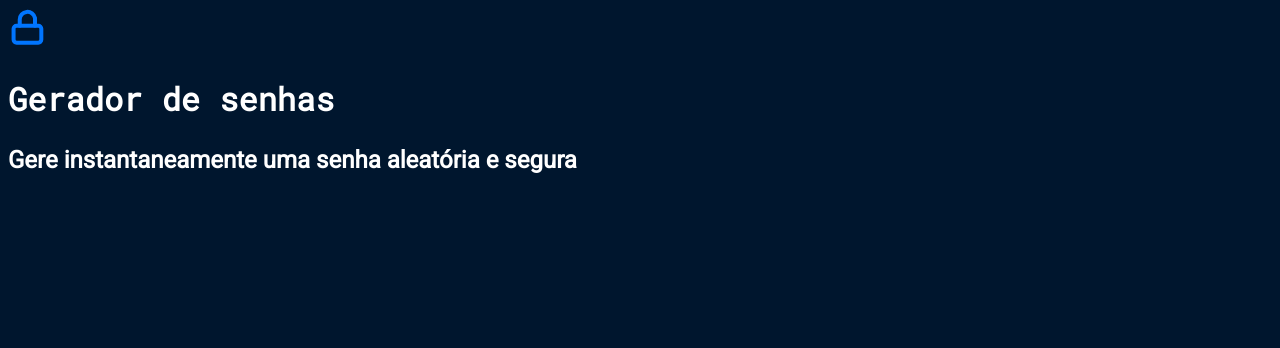
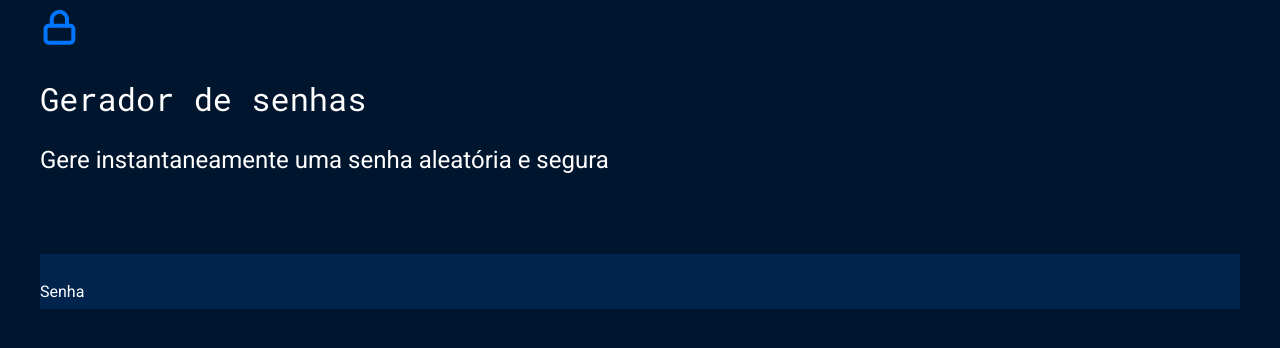
Before and after one commit to LucasMiguel0/Seguranca-digital, a plain HTML site: page index.html in a window 1280 px wide. Drawn offline with Linux system fonts and the light colour scheme.

Commit message:
terminei a aula 2

```diff
--- a/index.html
+++ b/index.html
@@ -6,10 +6,19 @@
     <title>Gerador de senhas</title>
     <link rel="stylesheet" href="style.css">
 </head>
+
 <body>
-    <img src="unlock.svg" alt="cadeado fechado">
-    <h2 class="titulo-principal">Gerador de senhas</h2>
-    <h3 class="titulo-secundario">Gere instantaneamente uma senha aleatória e segura</h3>
+    <section class="conteudo">
+    <div class="conteudo-tirulo">
+        <img src="unlock.svg" alt="cadeado fechado">
+        <h2 class="titulo-principal">Gerador de senhas</h2>
+        <h3 class="titulo-secundario">Gere instantaneamente uma senha aleatória e segura</h3>
+    </div>
+    <div class="conteudo-senha">
+        <label for="senha">Senha</label>
+        <input name="senha" type="text" id="campo-senha">
+    </div>
+</section>
+</body>
 
-</body>
 </html>
--- a/style.css
+++ b/style.css
@@ -7,6 +7,10 @@
     --borda: #0075FF;
     --roboto: 'Roboto', sans-serif;
     --roboto-mono: 'Roboto Mono', monospace;
+}
+
+*{
+    font-weight: 400;
 }
 
 body{
@@ -23,3 +27,32 @@ body{
 .titulo-secundario{
     font-size: 24px;
 }
+
+.conteudo-titulo{
+    text-align: center;
+    margin-top: 80px;
+}
+
+.conteudo-senha{
+    margin-top: 80px;
+    background: var(--fundo-senha);
+    padding: 24px
+    border-bottom: 6px solid var(--borda);
+}
+
+#campo-senha{
+    background-color: var(--fundo-senha);
+    border: none;
+    color: var(--branco);
+    font-family: var(--roboto-mono);
+    font-size: 40px;
+}
+
+#campo-senha:focus{
+    outline: none;
+}
+
+.conteudo{
+    max-width: 1200px;
+    margin: 0 auto;
+}
```
